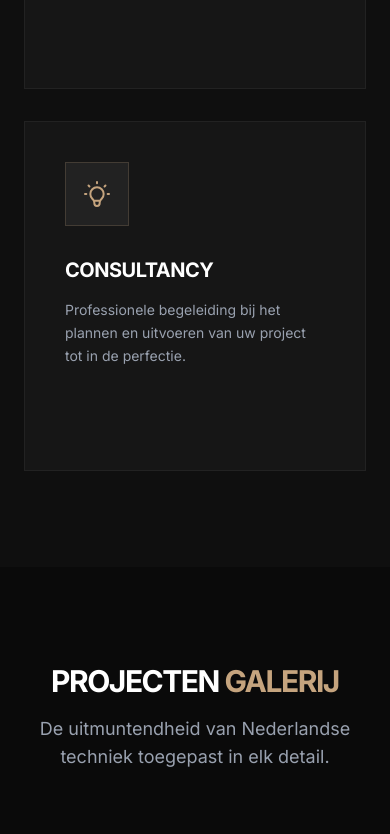
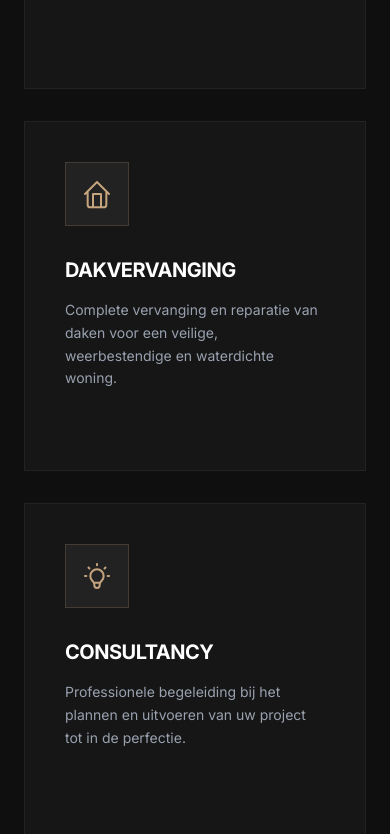
Before and after one commit to Diegolicon/BarrosBouw, a Next.js app: page / in a window 390 px wide. Shown: the part 3580-4414 px from the top of the page. Built offline with nearby package versions, Linux system fonts and the light colour scheme.

Commit message:
mudancas finais

```diff
--- a/components/ContactSection.tsx
+++ b/components/ContactSection.tsx
@@ -63,8 +63,8 @@ export default function ContactSection() {
                   <ContactInfo
                     icon={<MailIcon />}
                     label="E-mail"
-                    value="barrosbouw@gmail.com"
-                    href="mailto:barrosbouw@gmail.com"
+                    value="barrosbouw@barrosbouw.nl"
+                    href="mailto:barrosbouw@barrosbouw.nl"
                   />
                   <ContactInfo
                     icon={<MapIcon />}
--- a/components/Services.tsx
+++ b/components/Services.tsx
@@ -75,6 +75,17 @@ const servicesData = [
     )
   },
   {
+    title: "Dakvervanging",
+    description: "Complete vervanging en reparatie van daken voor een veilige, weerbestendige en waterdichte woning.",
+    popular: false,
+    icon: (
+      <svg className="w-8 h-8" fill="none" stroke="currentColor" viewBox="0 0 24 24">
+        <path strokeLinecap="round" strokeLinejoin="round" strokeWidth="1.5" d="M3 12l9-9 9 9M5 10v10a2 2 0 002 2h10a2 2 0 002-2V10" />
+        <path strokeLinecap="round" strokeLinejoin="round" strokeWidth="1.5" d="M9 22V12h6v10" />
+      </svg>
+    )
+  },
+  {
     title: "Consultancy",
     description: "Professionele begeleiding bij het plannen en uitvoeren van uw project tot in de perfectie.",
     popular: false,
@@ -101,7 +112,8 @@ export default function Services() {
             </p>
         </div>
 
-        <div className="grid grid-cols-1 sm:grid-cols-2 lg:grid-cols-4 gap-8 text-left">
+        {/* Layout ajustado para lg:grid-cols-3 para formar uma grade 3x3 perfeita com os 9 itens */}
+        <div className="grid grid-cols-1 sm:grid-cols-2 lg:grid-cols-3 gap-8 text-left">
           {servicesData.map((service, index) => (
             <div
               key={index}
```
Also changed, not shown: app/icon.png.jpeg (added), 1 other file (tests, documents, lock files or other folders). Lines whose indentation alone changed are shown as unchanged.
